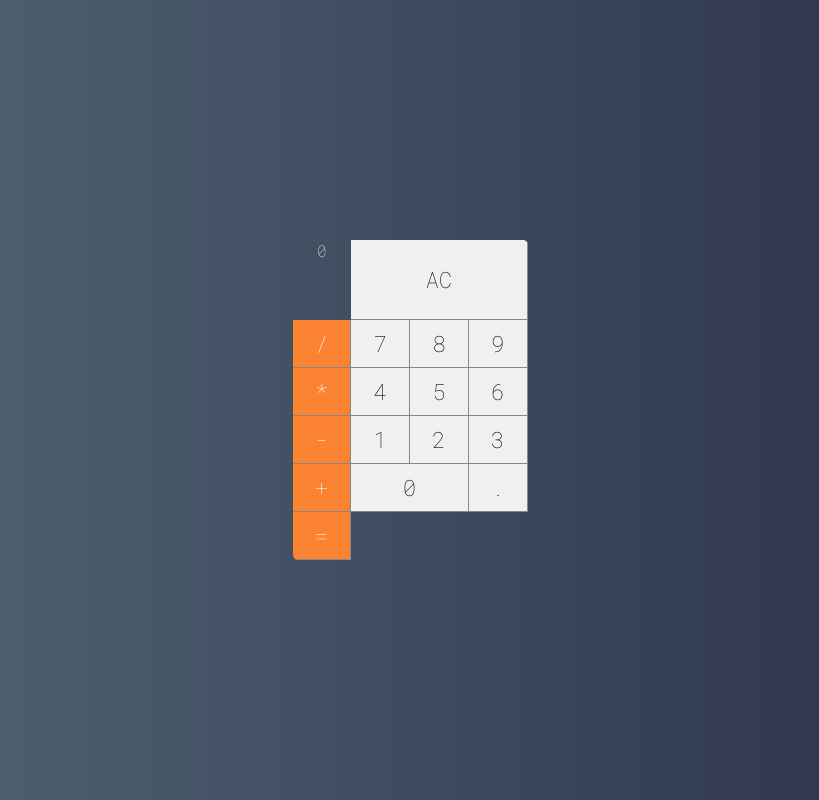
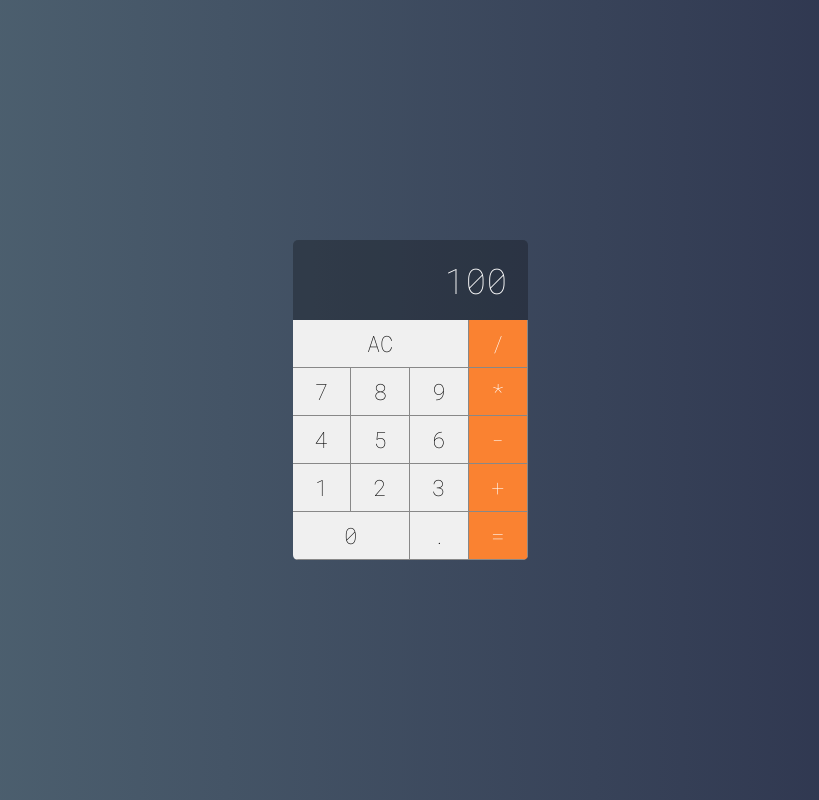
Before and after one commit to Maxel-Uds/Calculadora-VueJs, a Vue app: page / in a window 1280 px wide. Shown: the whole page, without its empty margins (230-1049 px from the left). Built offline with nearby package versions, Linux system fonts and the light colour scheme.

Commit message:
Componente Display

```diff
--- a/src/components/Display.vue
+++ b/src/components/Display.vue
@@ -1,16 +1,25 @@
 <!-- eslint-disable vue/multi-word-component-names -->
 <template>
   <div class="display">
-    0
+    {{ value }}
   </div>
 </template>
 
 <script>
 export default {
-
+    props: ['value']
 }
 </script>
 
 <style>
-
+    .display {
+        grid-column: span 4;
+        background-color: #0004;
+        display: flex;
+        justify-content: flex-end;
+        align-items: center;
+        padding: 20px;
+        font-size: 2.2em;
+        overflow: hidden;
+    }
 </style>
--- a/src/main/Calculator.vue
+++ b/src/main/Calculator.vue
@@ -1,7 +1,7 @@
 <!-- eslint-disable vue/multi-word-component-names -->
 <template>
   <div class="calculator">
-    <Display />
+    <Display value="100"/>
     <Button label="AC" triple/>
     <Button label="/" operation/>
     <Button label="7"/>
```
